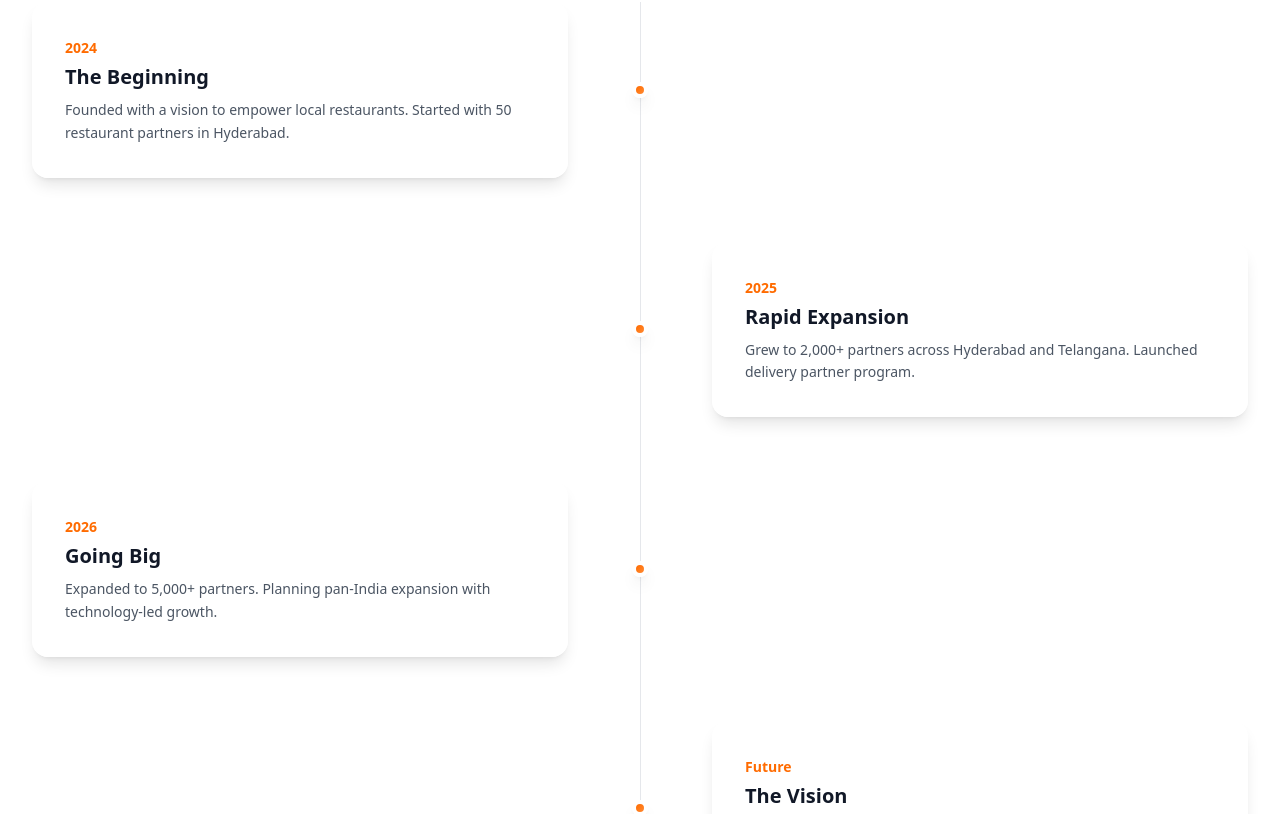
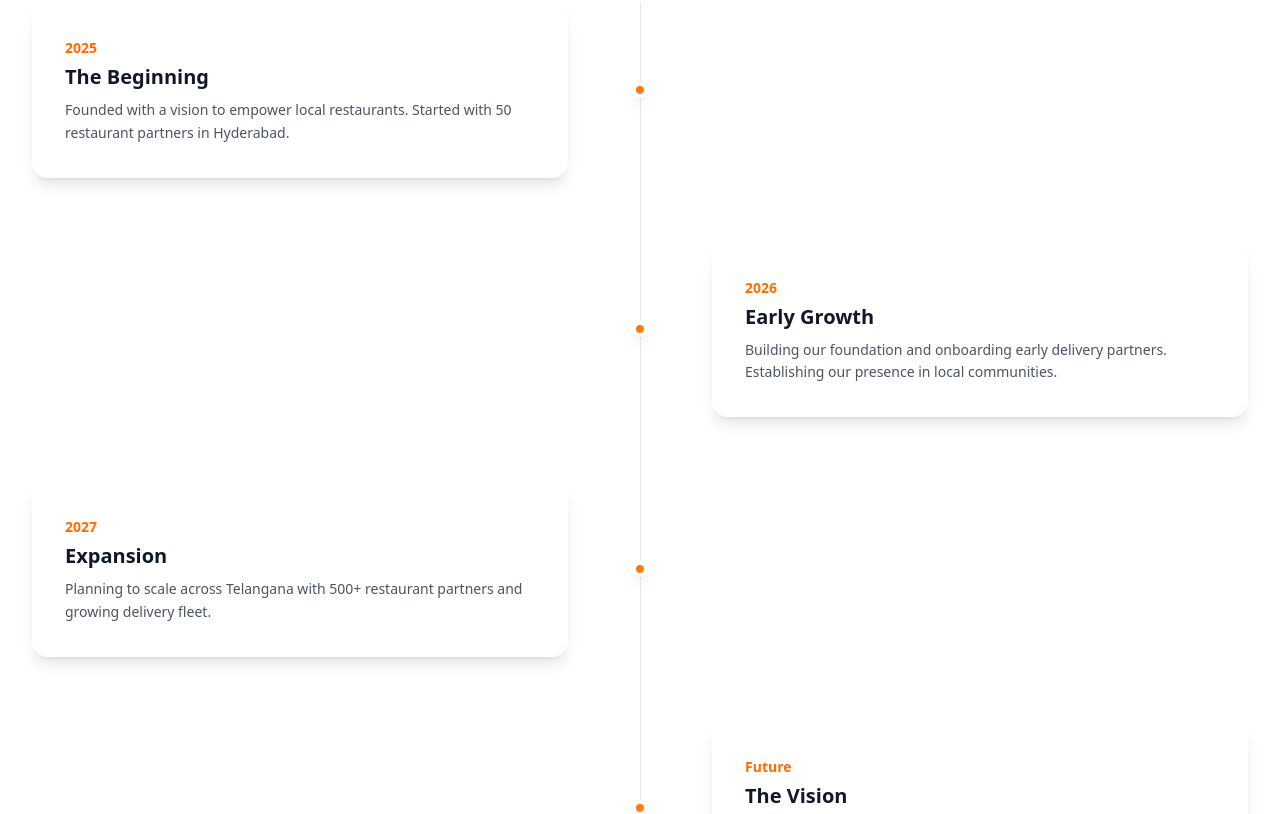
Before and after one commit to weworklocal1-cyber/onboard-admin, a Next.js app: page /about-us in a window 1280 px wide. Shown: the part 1371-2185 px from the top of the page. Built offline with nearby package versions, Linux system fonts and the light colour scheme; no server answers.

Commit message:
Update About Us page content

```diff
--- a/src/app/about-us/page.tsx
+++ b/src/app/about-us/page.tsx
@@ -11,9 +11,9 @@ import Link from "next/link";
 import { StaggerContainer, StaggerItem } from "@/components/animations/scroll-reveal";
 
 const timelineItems = [
-  { year: "2024", title: "The Beginning", desc: "Founded with a vision to empower local restaurants. Started with 50 restaurant partners in Hyderabad." },
-  { year: "2025", title: "Rapid Expansion", desc: "Grew to 2,000+ partners across Hyderabad and Telangana. Launched delivery partner program." },
-  { year: "2026", title: "Going Big", desc: "Expanded to 5,000+ partners. Planning pan-India expansion with technology-led growth." },
+  { year: "2025", title: "The Beginning", desc: "Founded with a vision to empower local restaurants. Started with 50 restaurant partners in Hyderabad." },
+  { year: "2026", title: "Early Growth", desc: "Building our foundation and onboarding early delivery partners. Establishing our presence in local communities." },
+  { year: "2027", title: "Expansion", desc: "Planning to scale across Telangana with 500+ restaurant partners and growing delivery fleet." },
   { year: "Future", title: "The Vision", desc: "Become India's most trusted local commerce platform. Empower 1 million+ local businesses." },
 ];
 
```
